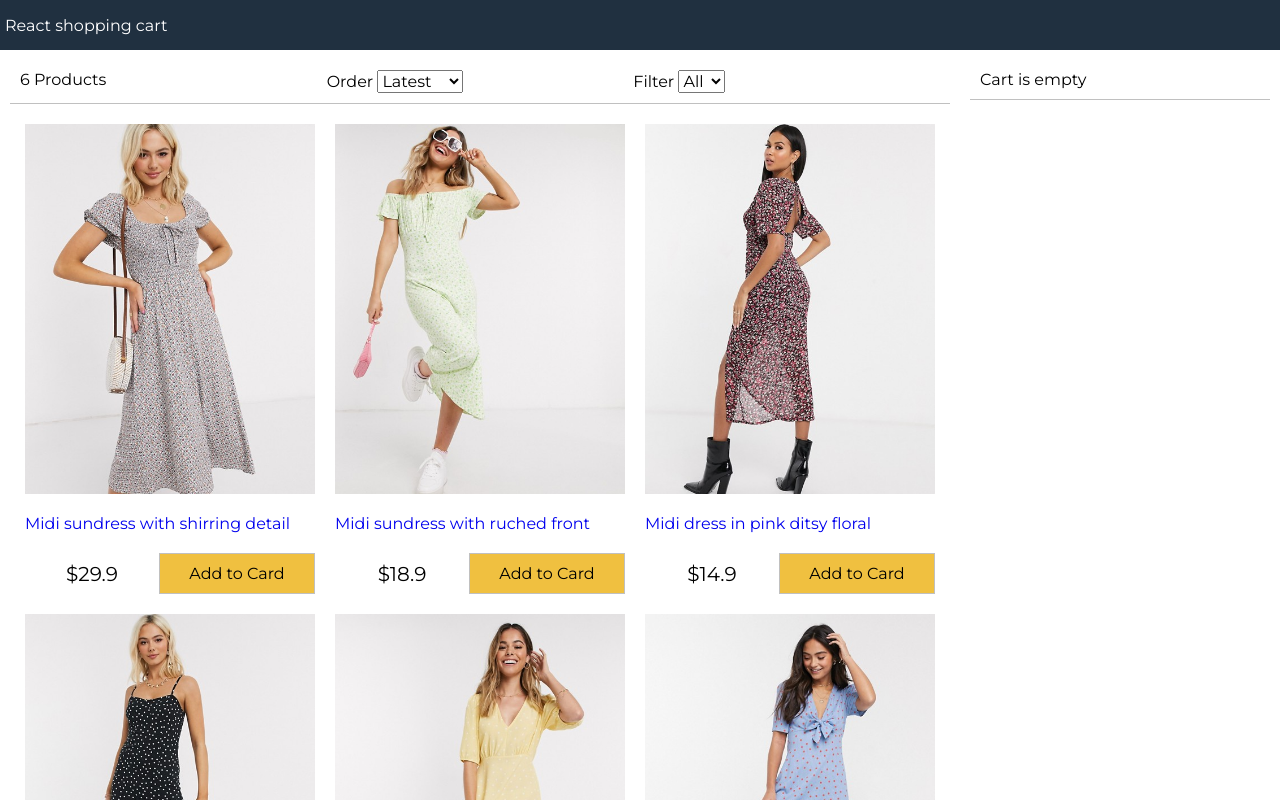
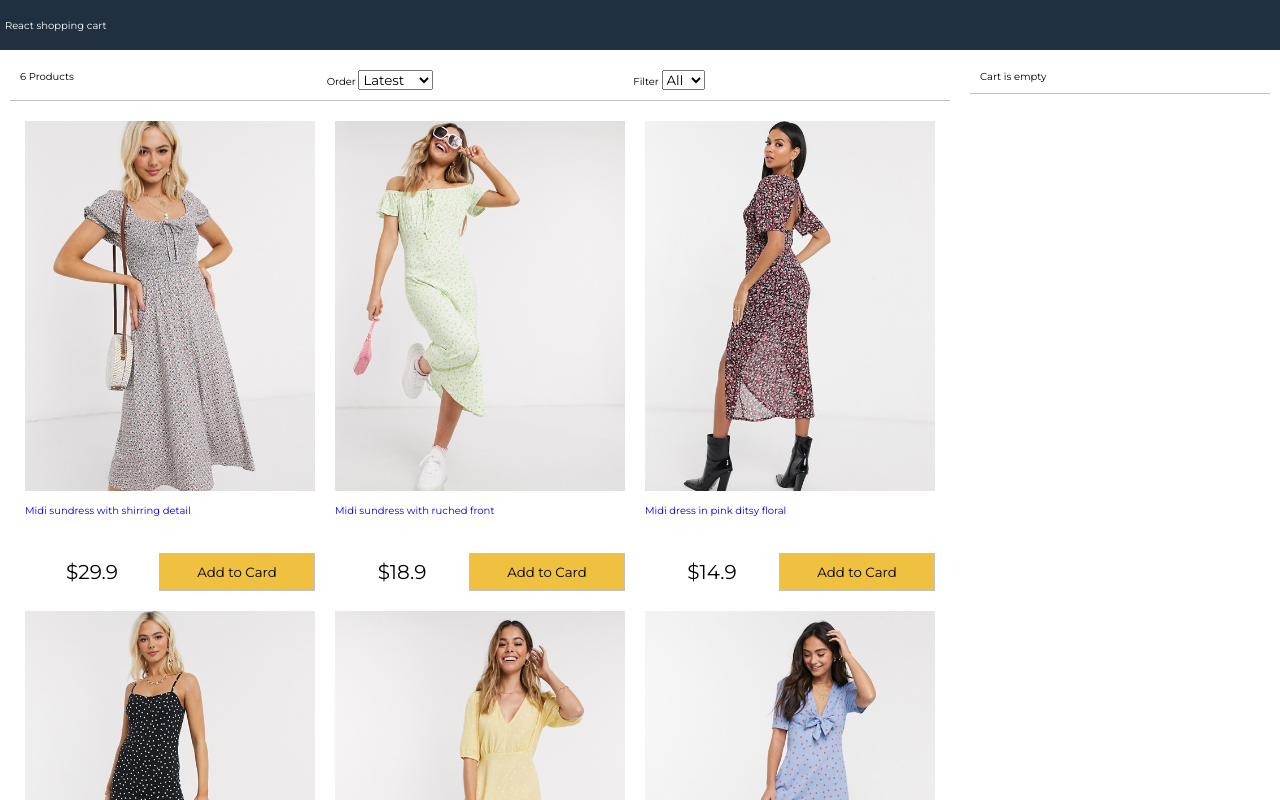
Before and after one commit to SevgiYusifova/react-shoppin, a React (Create React App) app: page / in a window 1280 px wide. Shown: the top 800 px of the page. Built offline with nearby package versions, Linux system fonts and the light colour scheme.

Commit message:
unnec.details

```diff
--- a/package.json
+++ b/package.json
@@ -9,8 +9,11 @@
     "react": "^17.0.1",
     "react-dom": "^17.0.1",
     "react-modal": "^3.12.1",
+    "react-redux": "^7.2.2",
     "react-reveal": "^1.2.2",
     "react-scripts": "4.0.2",
+    "redux": "^4.0.5",
+    "redux-thunk": "^2.3.0",
     "web-vitals": "^1.1.0"
   },
   "scripts": {
--- a/src/App.js
+++ b/src/App.js
@@ -1,4 +1,3 @@
-//feature 1
 import React from "react";
 import Cart from "./components/Cart";
 import Filter from "./components/Filter";
@@ -18,19 +17,17 @@ class App extends React.Component {
     };
   }
   createOrder = (order) => {
-    alert("need to save order for" +  order.name);
+    alert("need to save order for" + order.name);
   };
   removeFromCart = (product) => {
     const cartItems = this.state.cartItems.slice();
-    // instances of cart items
     this.setState({
       cartItems: cartItems.filter((x) => x._id !== product._id),
     });
     localStorage.setItem(
       "cartItems",
       JSON.stringify(cartItems.filter((x) => x._id !== product._id))
-    ); //1st is key,2nd is value
-    //we set the filter data inside the state, because of the filter we use this.state.cartItems
+    );
   };
   addToCart = (product) => {
     const cartItems = this.state.cartItems.slice();
@@ -44,7 +41,7 @@ class App extends React.Component {
     if (!alreadyIncart) {
       cartItems.push({ ...product, count: 1 });
     }
-    this.setState({ cartItems }); //update state,setting state
+    this.setState({ cartItems }); //update state
     localStorage.setItem("cartItems", JSON.stringify(cartItems)); //1st is key,2nd is value
   };
   sortProducts = (event) => {
@@ -69,7 +66,6 @@ class App extends React.Component {
     }));
   };
   filterProducts = (event) => {
-    //method(arrow functions) let u access the setstate method
     if (event.target.value === "") {
       this.setState({ size: event.target.value, products: data.products });
     } else {
--- a/src/components/Cart.js
+++ b/src/components/Cart.js
@@ -1,33 +1,32 @@
 import React, { Component } from "react";
 import formatCurrency from "../util";
-import Fade from 'react-reveal/Fade'
+import Fade from "react-reveal/Fade";
 
 export default class Cart extends Component {
   constructor(props) {
     super(props);
     this.state = {
-      name:"",
-      email:"",
-      address:"",
+      name: "",
+      email: "",
+      address: "",
       showCheckout: false,
     };
   }
-  handleInput=(e)=>{
-    this.setState({[e.target.name]:e.target.value})
-  }
-  createOrder=(e)=>{
+  handleInput = (e) => {
+    this.setState({ [e.target.name]: e.target.value });
+  };
+  createOrder = (e) => {
     e.preventDefault();
-    const order={
-      name:this.state.name,
-      email:this.state.email,
-      address:this.state.address,
-      cartItems:this.props.cartItems
-
-    }
+    const order = {
+      name: this.state.name,
+      email: this.state.email,
+      address: this.state.address,
+      cartItems: this.props.cartItems,
+    };
     this.props.createOrder(order);
-  }
+  };
   render() {
-    const { cartItems } = this.props; //getting cart items from parent, destructuring props/class comp.
+    const { cartItems } = this.props;
     return (
       <div>
         {cartItems.length === 0 ? (
--- a/src/components/Products.js
+++ b/src/components/Products.js
@@ -8,7 +8,7 @@ export default class Products extends Component {
   constructor(props) {
     super(props);
     this.state = {
-      products: null, //modal visibility depend on the product,writed this because of the modal
+      products: null,
     };
   }
   openModal = (product) => {
@@ -50,7 +50,6 @@ export default class Products extends Component {
         </Fade>
         {product && (
           <Modal isOpen={true} onRequestClose={this.closeModal}>
-            {/* //onRequestClose and isOpen came from modal I guess */}
             <Zoom>
               <button className="close-modal" onClick={this.closeModal}>
                 x
@@ -73,10 +72,15 @@ export default class Products extends Component {
                   </p>
                   <div className="product-price">
                     <div>{formatCurrency(product.price)}</div>
-                    <button className="button primary" onClick={()=>{
-                      this.props.addToCart(product);
-                      this.closeModal();
-                    }}>Add to cart</button>
+                    <button
+                      className="button primary"
+                      onClick={() => {
+                        this.props.addToCart(product);
+                        this.closeModal();
+                      }}
+                    >
+                      Add to cart
+                    </button>
                   </div>
                 </div>
               </div>
--- a/src/index.css
+++ b/src/index.css
@@ -18,7 +18,7 @@ select,
 button,
 textarea {
   font-family: Montserrat, Helvetica, Arial, sans-serif;
-  font-size: 1.6rem;
+  /* font-size: 1.6rem; */
 }
 a {
   text-decoration: none;
@@ -160,7 +160,6 @@ footer {
 }
 .cart-items li div:last-child {
   flex: 1;
-  /* still dont know what is happening here */
 }
 .right {
   text-align: right;
@@ -200,7 +199,6 @@ input {
 
 /* Product modal details */
 .product-details {
-  /* next to each other */
   display: flex;
   /* responsive */
   flex-wrap: wrap;
@@ -218,7 +216,7 @@ input {
   flex: 1 1;
   margin: 1rem;
 }
-.close-modal{
+.close-modal {
   position: absolute;
   right: 1rem;
   top: 2.5rem;
--- a/src/util.js
+++ b/src/util.js
@@ -2,4 +2,4 @@ export default function formatCurrency(num){
     return "$"+Number(num.toFixed(1)).toLocaleString()+"";
 }
 
-//add % sign
+//add $ sign
```
Also changed, not shown: src/components/Filter.js (+5 -5 lines), src/index.js (+5 -5 lines), 1 other file (tests, documents, lock files or other folders). Lines whose indentation alone changed are shown as unchanged.
